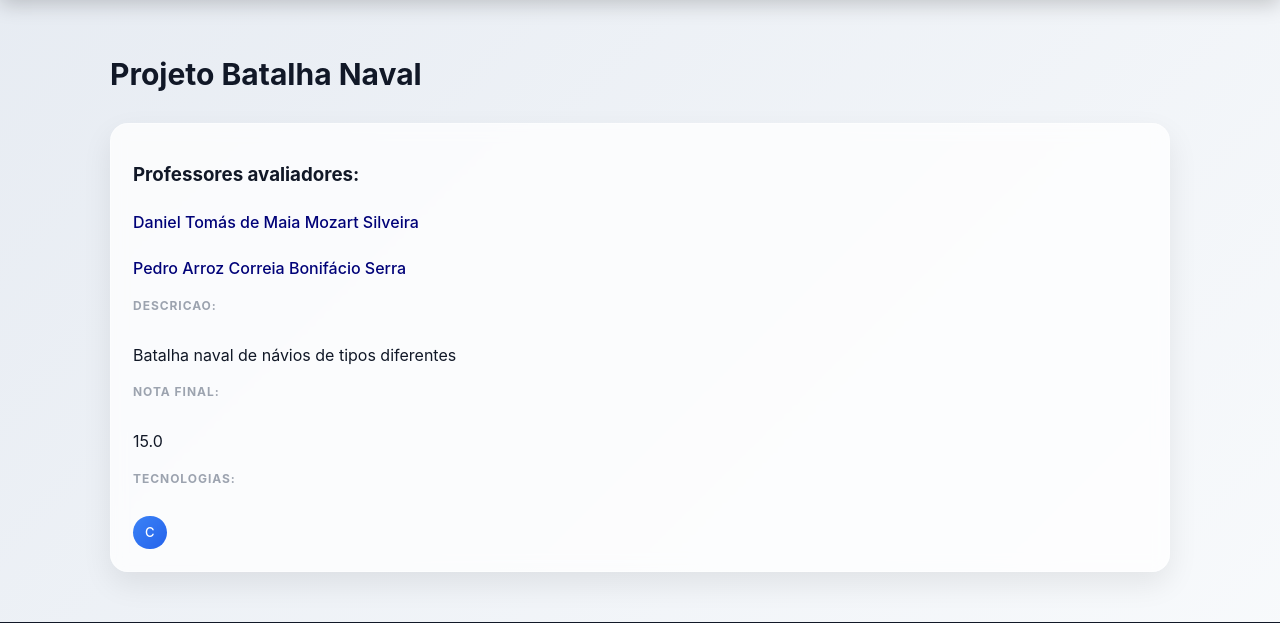
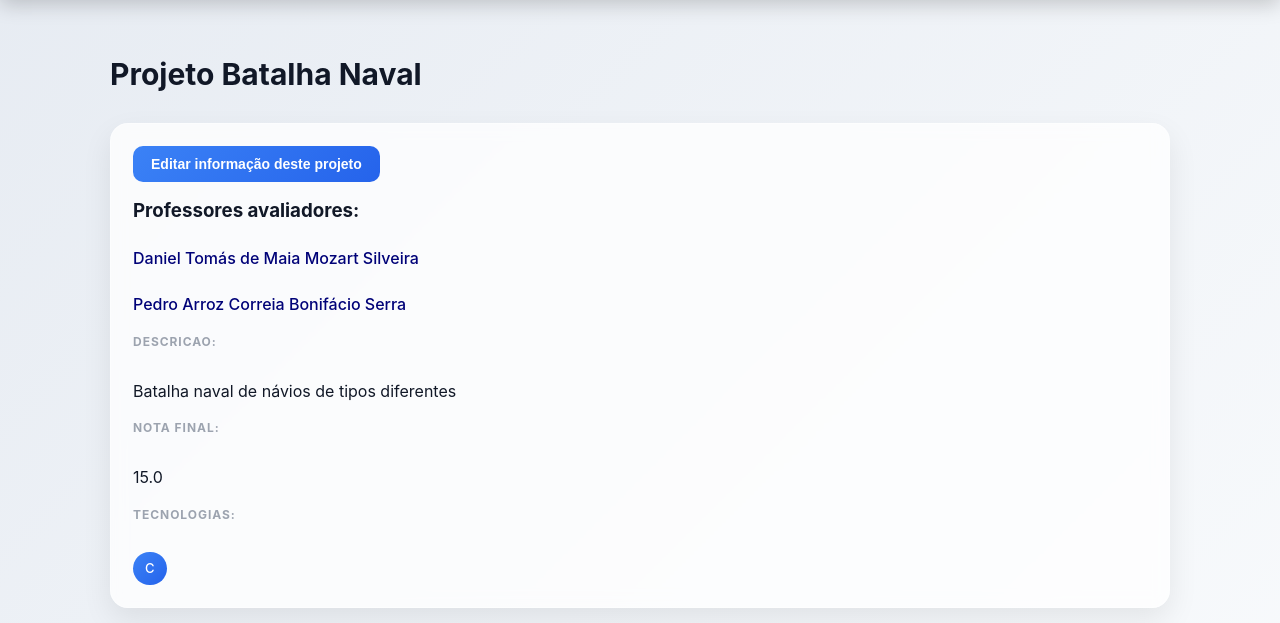
Before and after one commit to filipe-afonso-a22304588/Portifolio-PW, a Django app: page /projetos/8/ in a window 1280 px wide. Shown: the part 122-745 px from the top of the page. Run offline with Django 5.2, Linux system fonts and the light colour scheme; data comes from the database, SQL or seed files in the repository; both versions use the stored data as it was after the commit.

Commit message:
criar edita_projeto

```diff
--- a/project/portifolio/static/portifolio/styles.css
+++ b/project/portifolio/static/portifolio/styles.css
@@ -265,3 +265,6 @@ form .btn-secondary {
     font-size: 12px;
     color: #6b7280;
 }
+.errorlist {
+    display:none;
+}
--- a/project/portifolio/templates/portifolio/projeto.html
+++ b/project/portifolio/templates/portifolio/projeto.html
@@ -4,7 +4,9 @@
 <h2>Projeto {{projeto}}</h2>
 <section>
     <article>
-
+        <a href="{% url 'edita_projeto' projeto.id %}">
+            <button>Editar informação deste projeto</button>
+        </a>
         <section>
             <h3>Professores avaliadores:</h3>
 
--- a/project/portifolio/templates/portifolio/projetos.html
+++ b/project/portifolio/templates/portifolio/projetos.html
@@ -10,7 +10,7 @@
     <article>
 
         <header>
-            <h3>{{ projeto.titulo }}</h3>
+            <h3><a href="{% url 'projeto' projeto.id %}">{{ projeto.titulo }}</a></h3>
         </header>
 
         <section>
--- a/project/portifolio/urls.py
+++ b/project/portifolio/urls.py
@@ -2,6 +2,7 @@ from django.urls import path
 from . import views
 
 urlpatterns = [
+   path("", views.ucs_view, name='ucs'),
    path("ucs/", views.ucs_view, name='ucs'),
    path("ucs/<int:id>/", views.uc_view, name='uc'),
    path("projetos/", views.projetos_view, name='projetos'),
@@ -12,7 +13,8 @@ urlpatterns = [
    path("empresas/", views.empresas_view, name='empresas'),
    path("tfcs/", views.tfcs_view, name='tfcs'),
    path('projetos/novo', views.novo_projeto_view, name="novo_projeto"),
-   path("", views.ucs_view, name='ucs'),
+   path('projeto/<int:projeto_id>/edita', views.edita_projeto_view,name="edita_projeto")
+
 
 
 ]
--- a/project/portifolio/views.py
+++ b/project/portifolio/views.py
@@ -60,3 +60,17 @@ def novo_projeto_view(request):
 
     context = {'form': form}
     return render(request, 'portifolio/novo_projeto.html', context)
+
+def edita_projeto_view(request, projeto_id):
+    projeto = Projeto.objects.get(id=projeto_id)
+
+    if request.POST:
+        form = ProjetoForm(request.POST or None, request.FILES, instance=projeto)
+        if form.is_valid():
+            form.save()
+            return redirect('projeto', id=projeto_id)
+    else:
+        form = ProjetoForm(instance=projeto)
+
+    context = {'form': form, 'projeto':projeto}
+    return render(request, 'portifolio/edita_projeto.html', context)
```
Also changed, not shown: project/portifolio/templates/portifolio/edita_projeto.html (added, +12 -0 lines), project/db.sqlite3. Lines whose indentation alone changed are shown as unchanged.
